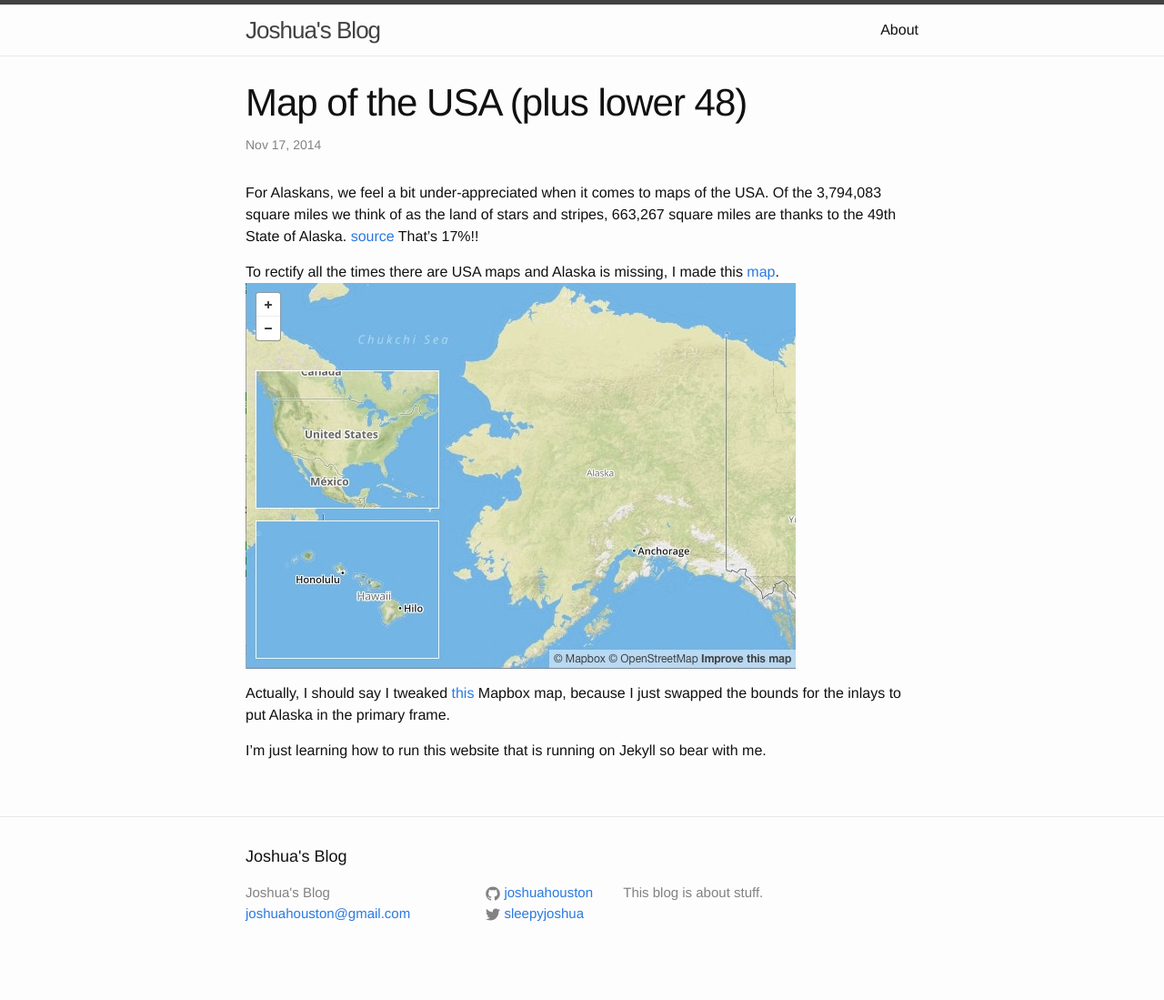
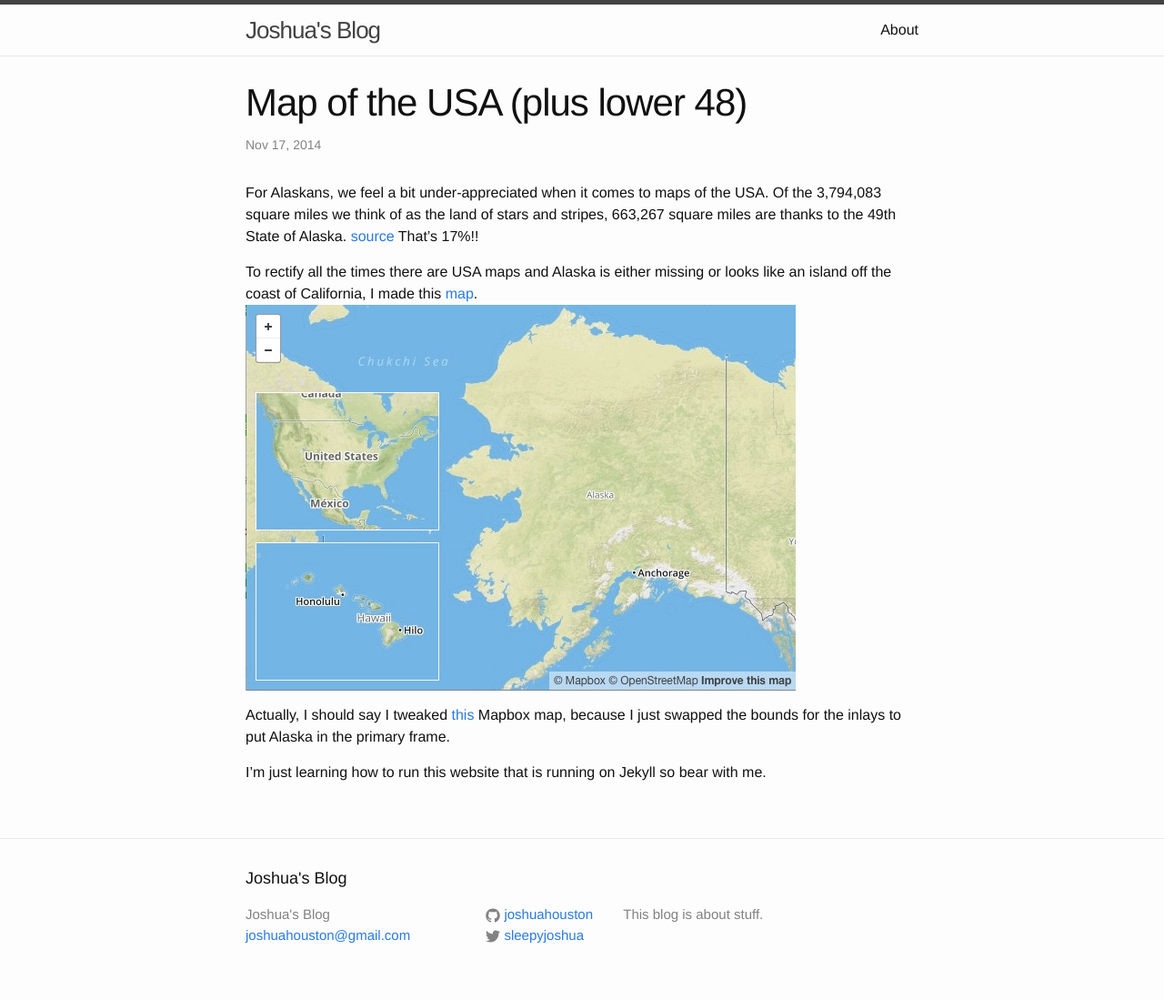
Before and after one commit to joshuahouston/joshuahouston.github.io, a Jekyll site: the page built from _posts/2014-11-17-lower-48.markdown, in a window 1280 px wide. Shown: the whole page at 91% size. Built offline with Jekyll 4.4.1, drawn with Linux system fonts in a browser that asks for light colours; before the commit the page ends 1075 px from its top, so only the background shows below that.

```diff
--- a/_posts/2014-11-17-lower-48.markdown
+++ b/_posts/2014-11-17-lower-48.markdown
@@ -6,7 +6,7 @@
 ---
 For Alaskans, we feel a bit under-appreciated when it comes to maps of the USA. Of the 3,794,083 square miles we think of as the land of stars and stripes, 663,267 square miles are thanks to the 49th State of Alaska. [source] That's 17%!!
 
-To rectify all the times there are USA maps and Alaska is missing, I made this [map].
+To rectify all the times there are USA maps and Alaska is either missing or looks like an island off the coast of California, I made this [map].
 ![USA map]({{ site.url }}/assets/screenshot.jpg)
 
 Actually, I should say I tweaked [this] Mapbox map, because I just swapped the bounds for the inlays to put Alaska in the primary frame.
--- a/_posts/2014-11-17-yesterdays-kayak.markdown
+++ b/_posts/2014-11-17-yesterdays-kayak.markdown
@@ -10,6 +10,9 @@
 
 Next up: learn how to post images from flickr, learn how to embed maps into my posts, learn how to type smiley faces. I am using YAML or markdown or something so it's not basic HTML.
 
+Edit: 2014-11-18
+Here is a photo <img src= "https://farm8.staticflickr.com/7567/15621362089_43919037b4_c.jpg" width="800" height="450" alt="IMG_4029">
+
 
 
 [map]: http://www.joshuahouston.org/maps/yesterdayspaddle
```
